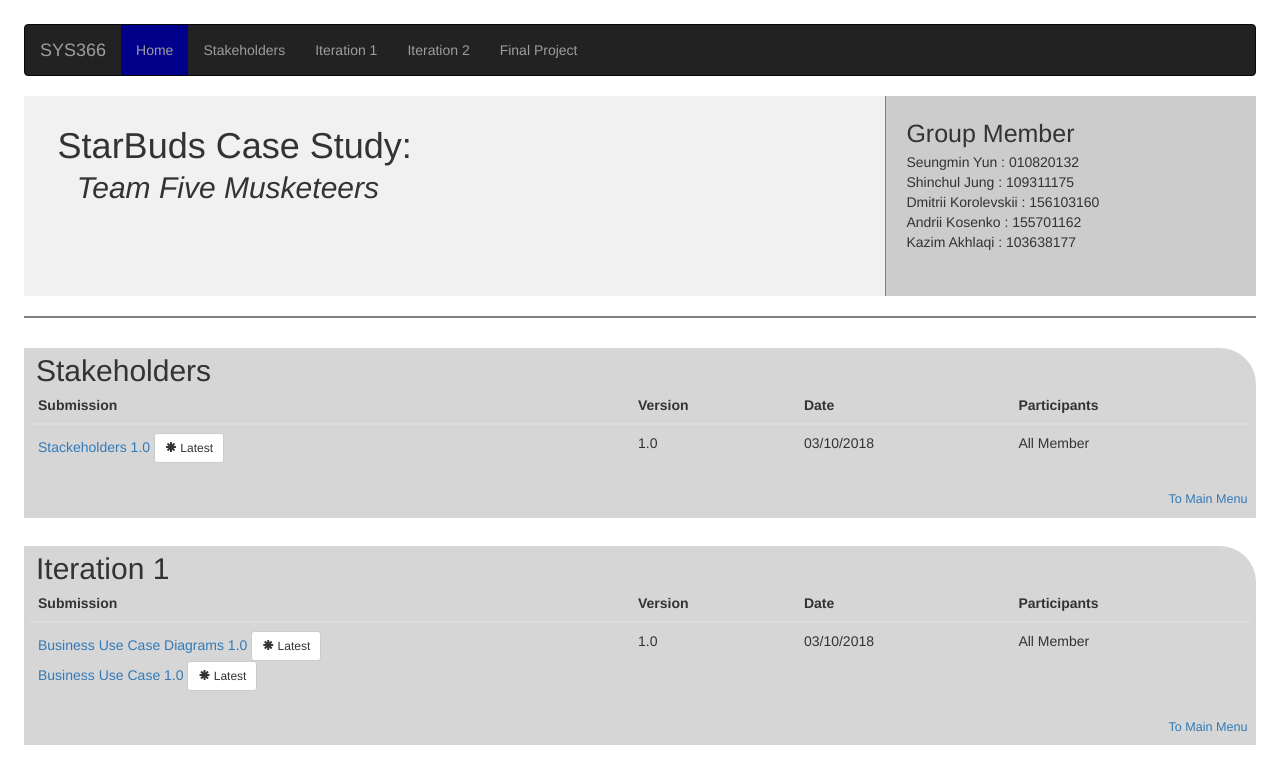
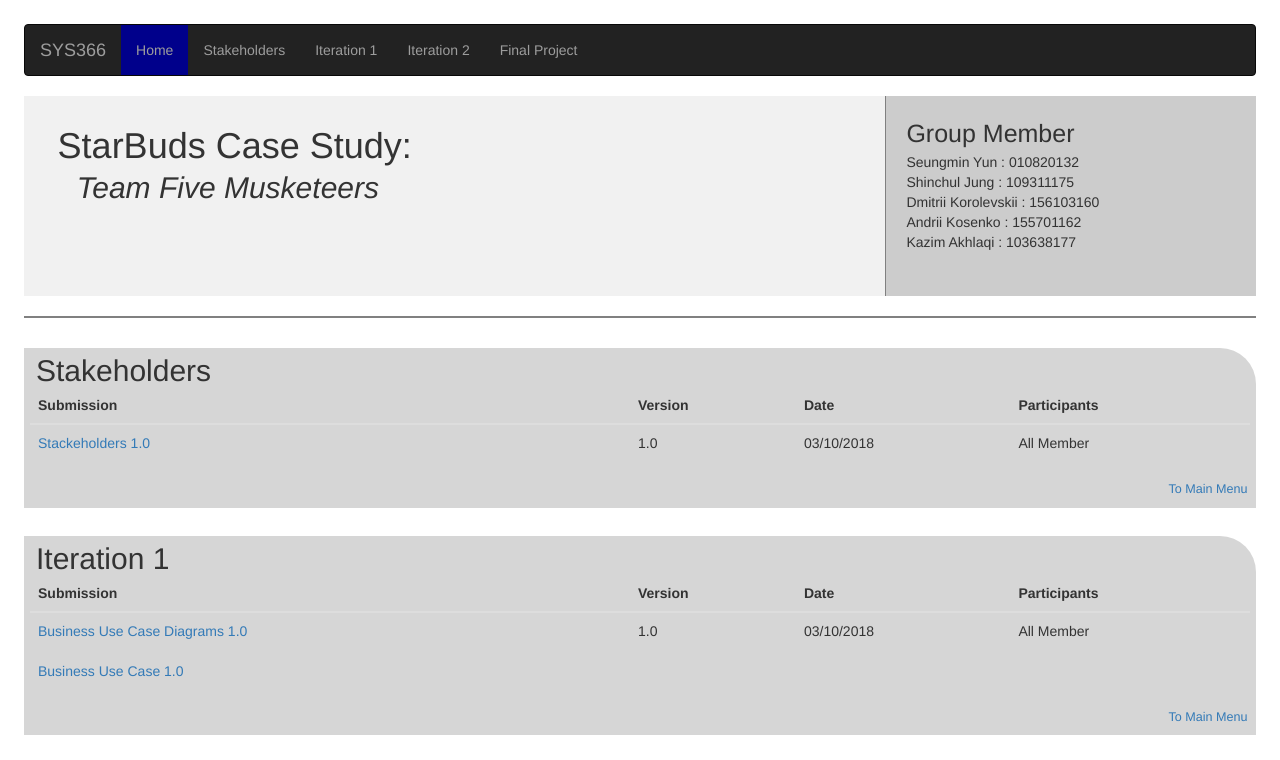
Before and after one commit to DimonKuban/sys, a plain HTML site: page index.html in a window 1280 px wide. Shown: the top 760 px of the page. Drawn offline with nearby package versions, Linux system fonts and the light colour scheme.

Commit message:
latest removed

```diff
--- a/index.html
+++ b/index.html
@@ -93,9 +93,6 @@
 		<tr>
 		    <td class="tableWth" style="width: 600px; table-layout: fixed;">
 			<a href="stakeholder.html">Stackeholders 1.0</a>
-			<button type="button" class="btn btn-default btn-sm">
-				<span class="glyphicon glyphicon-asterisk"></span> Latest
-			  </button>
 		    </td>
 		    <td>1.0</td>
 		    <td>03/10/2018</td>
@@ -140,13 +137,9 @@
 		<tr>
 		    <td class="tableWth" style="width: 600px; table-layout: fixed;">
 			<a href="usecasediagram.html">Business Use Case Diagrams 1.0 </a>
-			<button type="button" class="btn btn-default btn-sm">
-					<span class="glyphicon glyphicon-asterisk"></span> Latest
-				  </button><br>
+			<br><br>
 			<a href="usecase.html">Business Use Case  1.0 </a>
-			<button type="button" class="btn btn-default btn-sm">
-				<span class="glyphicon glyphicon-asterisk"></span> Latest
-			  </button>
+
 		    </td>
 		    <td>1.0</td>
 		    <td>03/10/2018</td>
```
Also changed, not shown: iteration1.html (+1 -6 lines), autoconvert.html (renamed from usecases.html).
